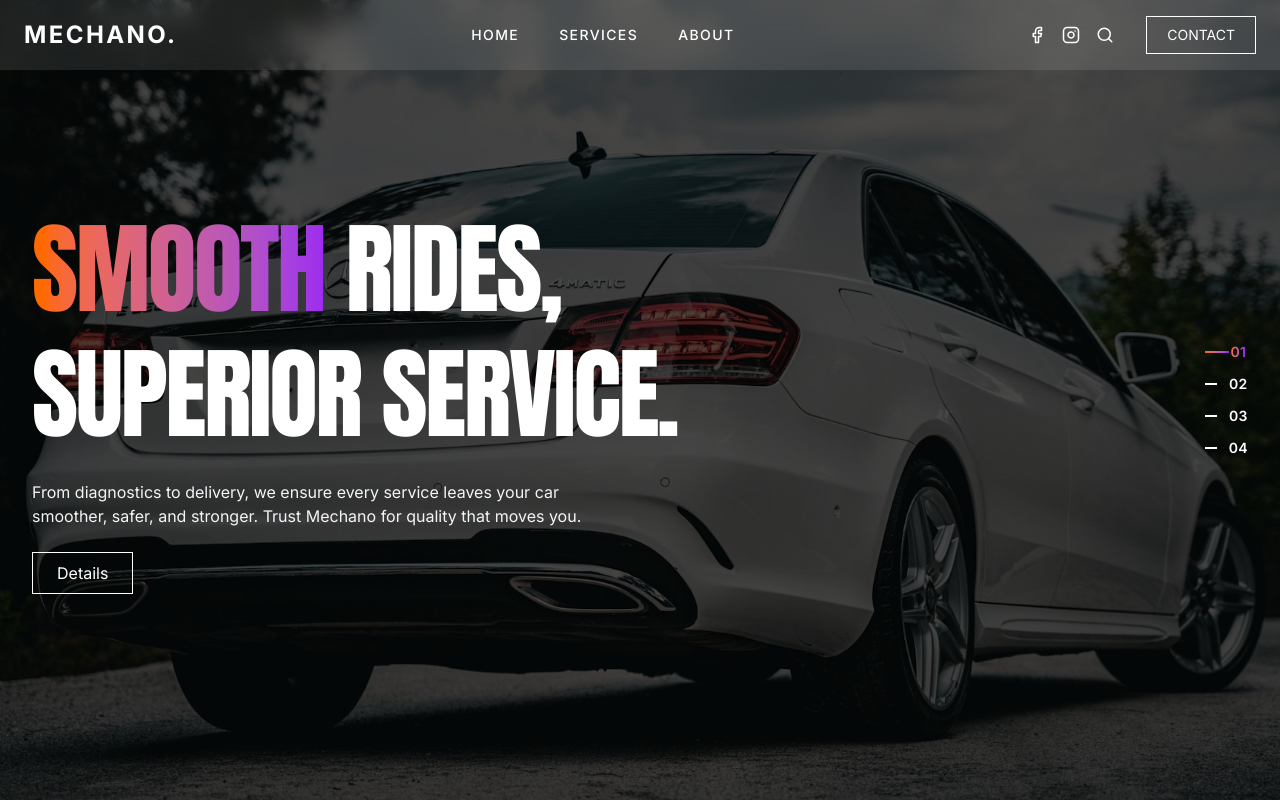
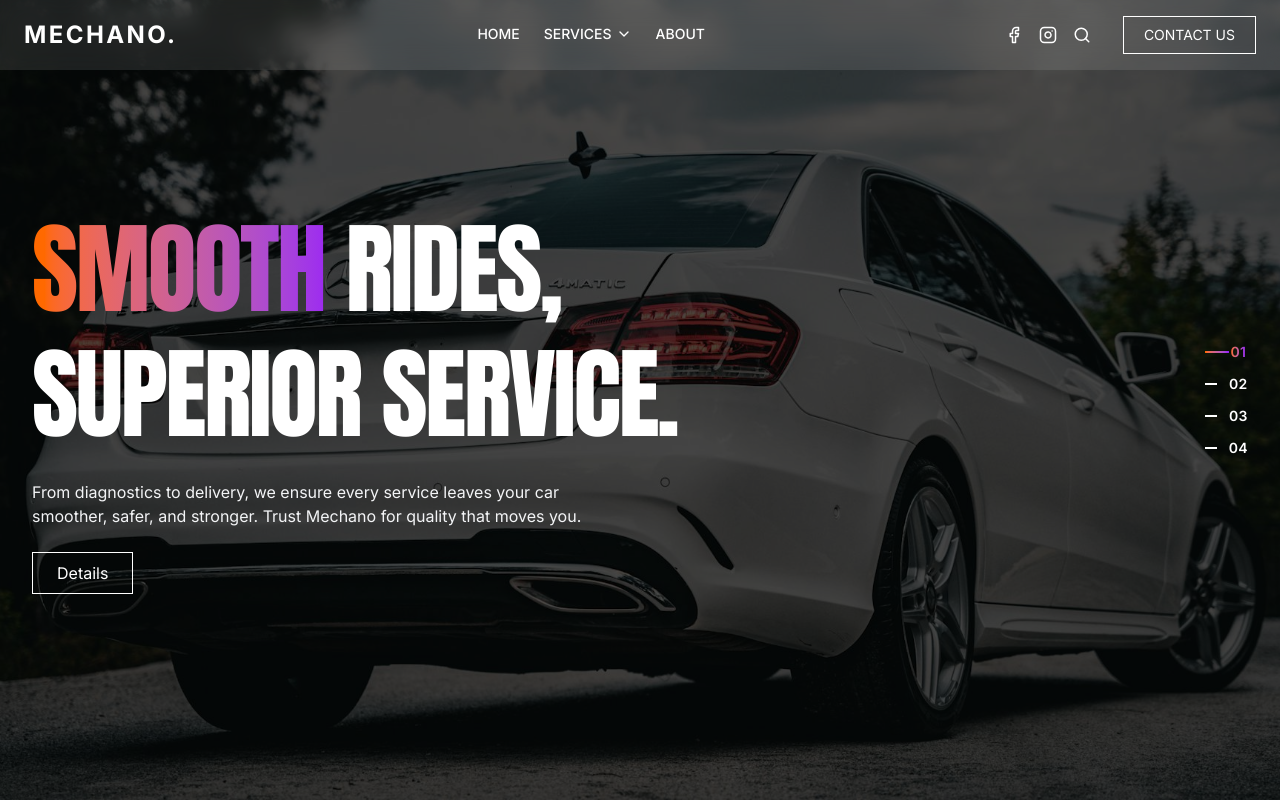
Before and after one commit to CAPELLAX02/car-coat-v2, a Next.js app: page / in a window 1280 px wide. Shown: the top 802 px of the page. Built offline with nearby package versions, Linux system fonts and the light colour scheme.

Commit message:
Fix minute issues in header, footer, etc.

```diff
--- a/components/Footer.tsx
+++ b/components/Footer.tsx
@@ -42,7 +42,7 @@ export default function Footer() {
                                 <motion.a
                                     key={i}
                                     href="#"
-                                    className="p-3 mr-2 rounded-full text-black hover:text-white hover:bg-black transition-all duration-200"
+                                    className="p-3 mr-2 rounded-none text-black hover:text-white hover:bg-black transition-all duration-200"
                                 >
                                     <Icon size={32} />
                                 </motion.a>
--- a/components/Header.tsx
+++ b/components/Header.tsx
@@ -1,14 +1,15 @@
 'use client';
 
 import { useEffect, useState } from 'react';
-import { Instagram, Facebook, Search } from 'lucide-react';
+import { Instagram, Facebook, Search, ChevronDown } from 'lucide-react';
 import Link from 'next/link';
 import clsx from 'clsx';
-import { motion } from 'framer-motion';
+import { motion, AnimatePresence } from 'framer-motion';
 
 export default function Header() {
     const [scrolled, setScrolled] = useState(false);
     const [isMenuOpen, setIsMenuOpen] = useState(false);
+    const [mobileServicesOpen, setMobileServicesOpen] = useState(false);
 
     useEffect(() => {
         const onScroll = () => {
@@ -18,7 +19,22 @@ export default function Header() {
         return () => window.removeEventListener('scroll', onScroll);
     }, []);
 
-    const navItems = ['Home', 'Services', 'About'];
+    const services = [
+        { title: "Ceramic Coating", slug: "ceramic-coating" },
+        { title: "Paint Protection Film", slug: "ppf" },
+        { title: "Interior Detailing", slug: "interior-detailing" },
+        { title: "Exterior Detailing", slug: "exterior-detailing" },
+        { title: "Engine Wash", slug: "engine-wash" },
+        { title: "Polishing", slug: "polishing" },
+        { title: "Window Tint", slug: "window-tint" },
+        { title: "Headlight Restoration", slug: "headlight-restoration" },
+    ];
+
+    const linkClass = (scrolled: boolean) =>
+        clsx(
+            "relative transition-all duration-300 border-b-2 border-transparent hover:border-b-2 text-sm font-medium",
+            scrolled ? "text-black hover:border-black" : "text-white hover:border-white"
+        );
 
     return (
         <>
@@ -39,60 +55,45 @@ export default function Header() {
 
                     {/* Desktop Nav */}
                     <nav className="hidden md:flex items-center gap-6 text-sm font-medium">
-                        {navItems.map((item) => (
-                            <a
-                                key={item}
-                                href={`#${item.toLowerCase().replace(/\s/g, '-')}`}
-                                className={clsx(
-                                    'relative group px-2 py-1 text-sm uppercase tracking-widest font-medium transition-colors duration-300',
-                                    scrolled ? 'text-black' : 'text-white'
-                                )}
+                        <Link href="/" className={linkClass(scrolled)}>HOME</Link>
+
+                        <div className="relative group">
+                            <button className={`${linkClass(scrolled)} flex items-center gap-1`}>
+                                SERVICES <ChevronDown size={16} />
+                            </button>
+                            <div className="pointer-events-none group-hover:pointer-events-auto absolute top-full left-0 bg-white shadow-lg rounded-md opacity-0 group-hover:opacity-100 translate-y-1 group-hover:translate-y-0 transition-all duration-300 z-50 min-w-[220px]">
+                                {services.map((service) => (
+                                    <Link
+                                        key={service.slug}
+                                        href={`/services/${service.slug}`}
+                                        className="block px-4 py-2 hover:bg-gray-100 text-sm text-black"
                                     >
-                                <span className="relative z-10">{item}</span>
+                                        {service.title}
+                                    </Link>
+                                ))}
+                            </div>
+                        </div>
 
-                                {/* Animated underline */}
-                                <span
-                                    className={clsx(
-                                        'absolute bottom-0 left-0 h-[2px] w-0 group-hover:w-full transition-all duration-300',
-                                        scrolled ? 'bg-black' : 'bg-white'
-                                    )}
-                                />
-                            </a>
-
-                        ))}
+                        <Link href="/about" className={linkClass(scrolled)}>ABOUT</Link>
                     </nav>
 
                     {/* Right Icons (Desktop only) */}
                     <div className="hidden md:flex items-center gap-4">
+                        {[Facebook, Instagram, Search].map((Icon, i) => (
                             <a
                                 href="#"
+                                key={i}
                                 className={clsx(
                                     'hover:opacity-70',
                                     scrolled ? 'text-black' : 'text-white'
                                 )}
                             >
-                            <Facebook size={18} />
+                                <Icon size={18} />
                             </a>
-                        <a
-                            href="#"
-                            className={clsx(
-                                'hover:opacity-70',
-                                scrolled ? 'text-black' : 'text-white'
-                            )}
-                        >
-                            <Instagram size={18} />
-                        </a>
-                        <a
-                            href="#"
-                            className={clsx(
-                                'hover:opacity-70',
-                                scrolled ? 'text-black' : 'text-white'
-                            )}
-                        >
-                            <Search size={18} />
-                        </a>
+                        ))}
 
                         {/* Contact Us */}
+                        <Link href="/contact">
                             <button
                                 className={clsx(
                                     'ml-4 cursor-pointer px-5 py-2 rounded-none text-sm border transition-all duration-300',
@@ -101,8 +102,9 @@ export default function Header() {
                                         : 'border-white text-white hover:bg-white hover:text-black'
                                 )}
                             >
-                            CONTACT
+                                CONTACT US
                             </button>
+                        </Link>
                     </div>
 
                     {/* Hamburger (Mobile) */}
@@ -135,27 +137,54 @@ export default function Header() {
                 </div>
             </header>
 
-            {/* FULLSCREEN MOBILE MENU */}
+            {/* Mobile Menu */}
+            <AnimatePresence>
                 {isMenuOpen && (
-                <div className="fixed inset-0 bg-black/80 backdrop-blur-md z-40 flex flex-col justify-evenly px-8 py-10 text-white">
-                    {/* Top nav links */}
+                    <motion.div
+                        initial={{ opacity: 0 }}
+                        animate={{ opacity: 1 }}
+                        exit={{ opacity: 0 }}
+                        className="fixed inset-0 bg-black/80 backdrop-blur-md z-40 flex flex-col justify-evenly px-8 py-10 text-white"
+                    >
                         <div className="flex flex-col items-center space-y-8 text-2xl font-semibold mt-10">
-                        {navItems.map((item, i) => (
-                            <motion.a
-                                key={item}
-                                href={`#${item.toLowerCase().replace(/\s/g, '-')}`}
-                                initial={{ opacity: 0, x: 200 }}
-                                animate={{ opacity: 1, x: 0 }}
-                                transition={{ delay: 0.1 * i, duration: 0.01 }}
-                                onClick={() => setIsMenuOpen(false)}
-                                className="hover:text-primary hover:underline transition"
+                            <Link href="/" onClick={() => setIsMenuOpen(false)}>HOME</Link>
+
+                            <div className="flex flex-col items-center pl-6">
+                                <button
+                                    className="flex items-center gap-1 text-2xl font-semibold"
+                                    onClick={() => setMobileServicesOpen(!mobileServicesOpen)}
                                 >
-                                {item}
-                            </motion.a>
+                                    SERVICES <ChevronDown size={16} />
+                                </button>
+                                <AnimatePresence>
+                                    {mobileServicesOpen && (
+                                        <motion.div
+                                            initial={{ opacity: 0, y: -10 }}
+                                            animate={{ opacity: 1, y: 0 }}
+                                            exit={{ opacity: 0, y: -10 }}
+                                            className="mt-4 space-y-2 text-base"
+                                        >
+                                            {services.map((service) => (
+                                                <Link
+                                                    key={service.slug}
+                                                    href={`/services/${service.slug}`}
+                                                    onClick={() => {
+                                                        setIsMenuOpen(false);
+                                                        setMobileServicesOpen(false);
+                                                    }}
+                                                    className="block text-white hover:text-orange-400"
+                                                >
+                                                    {service.title}
+                                                </Link>
                                             ))}
+                                        </motion.div>
+                                    )}
+                                </AnimatePresence>
                             </div>
 
-                    {/* Bottom section: social + contact */}
+                            <Link href="/about" onClick={() => setIsMenuOpen(false)}>ABOUT</Link>
+                        </div>
+
                         <motion.div
                             initial={{ opacity: 0, y: 300 }}
                             animate={{ opacity: 1, y: 0 }}
@@ -163,23 +192,21 @@ export default function Header() {
                             className="flex flex-col items-center space-y-6"
                         >
                             <div className="flex gap-6">
-                            <a href="#" className="hover:opacity-70">
-                                <Facebook size={20} />
+                                {[Facebook, Instagram, Search].map((Icon, i) => (
+                                    <a href="#" key={i} className="hover:opacity-70">
+                                        <Icon size={20} />
                                     </a>
-                            <a href="#" className="hover:opacity-70">
-                                <Instagram size={20} />
-                            </a>
-                            <a href="#" className="hover:opacity-70">
-                                <Search size={20} />
-                            </a>
+                                ))}
                             </div>
-
-                        <button className="px-5 cursor-pointer py-2 rounded-none text-sm border border-white text-white hover:bg-white hover:text-black transition-all duration-300">
-                            CONTACT
+                            <Link href="/contact">
+                                <button className="px-5 cursor-pointer py-2 rounded-none text-md border border-white text-white hover:bg-white hover:text-black transition-all duration-300">
+                                    CONTACT US
                                 </button>
+                            </Link>
                         </motion.div>
-                </div>
+                    </motion.div>
                 )}
+            </AnimatePresence>
         </>
     );
 }
--- a/components/Testimonials.tsx
+++ b/components/Testimonials.tsx
@@ -116,13 +116,13 @@ export default function Testimonials() {
                     <div className="mt-10 flex items-center gap-4">
                         <button
                             onClick={prevTestimonial}
-                            className="p-3 border border-white rounded-full hover:bg-white/10 transition-all duration-300 group"
+                            className="p-3 border border-white rounded-none hover:bg-white/10 transition-all duration-300 group"
                         >
                             <FaArrowLeft className="text-white group-hover:scale-x-125 group-hover:w-18  transition-all duration-300 cursor-pointer" />
                         </button>
                         <button
                             onClick={nextTestimonial}
-                            className="p-3 border border-white rounded-full hover:bg-white/10 transition-all duration-300 group"
+                            className="p-3 border border-white rounded-none hover:bg-white/10 transition-all duration-300 group"
                         >
                             <FaArrowRight className="text-white group-hover:scale-x-125 group-hover:w-18  transition-all duration-300 cursor-pointer" />
                         </button>
```
Lines whose indentation alone changed are shown as unchanged.
